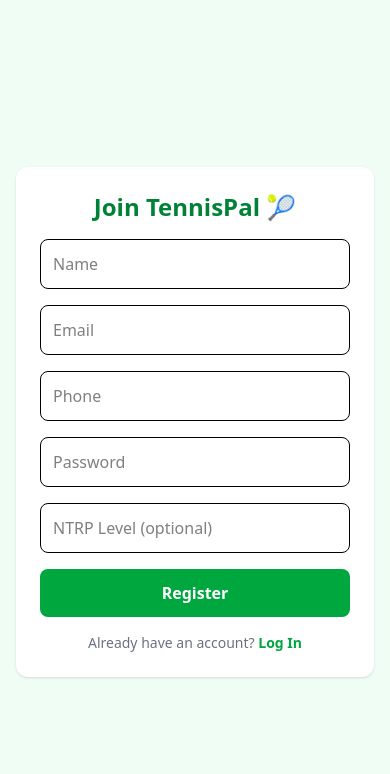
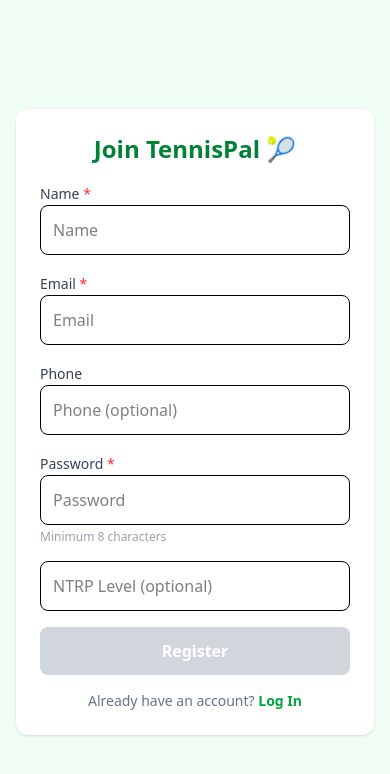
Before and after one commit to WeDebuGing/tennisPal, a React app in the folder frontend/: page /register in a window 390 px wide. Shown: the top 774 px of the page. Built offline with nearby package versions, Linux system fonts and the light colour scheme; the HTML template or start-up script is replaced by a standard one.

Commit message:
feat: add registration form validation (frontend + backend)
- Frontend: inline field errors on blur, required field asterisks,
  email/phone/password format validation, disabled submit until valid
- Backend: server-side validation for email format, password min 8 chars,
  phone format

Closes #18

```diff
--- a/frontend/src/pages/Register.tsx
+++ b/frontend/src/pages/Register.tsx
@@ -1,35 +1,114 @@
-import { useState } from 'react';
+import { useState, useMemo } from 'react';
 import { useAuth } from '../context/AuthContext';
 import { Link, useNavigate } from 'react-router-dom';
 import api from '../api/client';
 
+const EMAIL_RE = /^[^@\s]+@[^@\s]+\.[^@\s]+$/;
+const PHONE_RE = /^\+?[\d\s\-()]{7,15}$/;
+
 export default function Register() {
   const [form, setForm] = useState({ name: '', email: '', phone: '', password: '', ntrp: '' });
   const [error, setError] = useState('');
+  const [fieldErrors, setFieldErrors] = useState<Record<string, string>>({});
+  const [touched, setTouched] = useState<Record<string, boolean>>({});
   const { login } = useAuth();
   const nav = useNavigate();
-  const set = (k: string, v: string) => setForm({ ...form, [k]: v });
+
+  const set = (k: string, v: string) => {
+    setForm(f => ({ ...f, [k]: v }));
+    // Clear field error on change
+    setFieldErrors(fe => ({ ...fe, [k]: '' }));
+  };
+
+  const touch = (k: string) => setTouched(t => ({ ...t, [k]: true }));
+
+  // Validate on blur
+  const validate = (field: string) => {
+    const errs: Record<string, string> = {};
+    if (field === 'name' && !form.name.trim()) errs.name = 'Name is required.';
+    if (field === 'email') {
+      if (!form.email.trim() && !form.phone.trim()) errs.email = 'Email or phone is required.';
+      else if (form.email.trim() && !EMAIL_RE.test(form.email.trim())) errs.email = 'Invalid email format.';
+    }
+    if (field === 'phone') {
+      if (form.phone.trim() && !PHONE_RE.test(form.phone.trim())) errs.phone = 'Invalid phone format (e.g. +1234567890).';
+    }
+    if (field === 'password') {
+      if (!form.password) errs.password = 'Password is required.';
+      else if (form.password.length < 8) errs.password = 'Must be at least 8 characters.';
+    }
+    setFieldErrors(fe => ({ ...fe, ...errs, ...(Object.keys(errs).length === 0 ? { [field]: '' } : {}) }));
+  };
+
+  const canSubmit = useMemo(() => {
+    const hasName = form.name.trim().length > 0;
+    const hasContact = form.email.trim().length > 0 || form.phone.trim().length > 0;
+    const hasPassword = form.password.length >= 8;
+    const emailOk = !form.email.trim() || EMAIL_RE.test(form.email.trim());
+    const phoneOk = !form.phone.trim() || PHONE_RE.test(form.phone.trim());
+    return hasName && hasContact && hasPassword && emailOk && phoneOk;
+  }, [form]);
 
   const submit = async (e: React.FormEvent) => {
     e.preventDefault();
+    setError('');
     try {
       const { data } = await api.post('/auth/register', { ...form, ntrp: form.ntrp || null });
       login(data.token, data.user);
       nav('/');
-    } catch (err: any) { setError(err.response?.data?.error || 'Registration failed'); }
+    } catch (err: any) {
+      setError(err.response?.data?.error || 'Registration failed');
+    }
   };
+
+  const inputClass = (field: string) =>
+    `w-full border rounded-lg p-3 ${touched[field] && fieldErrors[field] ? 'border-red-400' : ''}`;
+
+  const FieldError = ({ field }: { field: string }) =>
+    touched[field] && fieldErrors[field] ? <p className="text-red-500 text-xs -mt-2">{fieldErrors[field]}</p> : null;
 
   return (
     <div className="min-h-screen flex items-center justify-center bg-green-50 p-4">
       <form onSubmit={submit} className="bg-white rounded-xl shadow p-6 w-full max-w-sm space-y-4">
         <h1 className="text-2xl font-bold text-green-700 text-center">Join TennisPal 🎾</h1>
         {error && <p className="text-red-500 text-sm">{error}</p>}
-        <input className="w-full border rounded-lg p-3" placeholder="Name" value={form.name} onChange={e => set('name', e.target.value)} required />
-        <input className="w-full border rounded-lg p-3" placeholder="Email" value={form.email} onChange={e => set('email', e.target.value)} />
-        <input className="w-full border rounded-lg p-3" placeholder="Phone" value={form.phone} onChange={e => set('phone', e.target.value)} />
-        <input className="w-full border rounded-lg p-3" type="password" placeholder="Password" value={form.password} onChange={e => set('password', e.target.value)} required />
+
+        <div>
+          <label className="text-sm font-medium text-gray-700">Name <span className="text-red-500">*</span></label>
+          <input className={inputClass('name')} placeholder="Name" value={form.name}
+            onChange={e => set('name', e.target.value)} onBlur={() => { touch('name'); validate('name'); }} />
+        </div>
+        <FieldError field="name" />
+
+        <div>
+          <label className="text-sm font-medium text-gray-700">Email <span className="text-red-500">*</span></label>
+          <input className={inputClass('email')} placeholder="Email" value={form.email}
+            onChange={e => set('email', e.target.value)} onBlur={() => { touch('email'); validate('email'); }} />
+        </div>
+        <FieldError field="email" />
+
+        <div>
+          <label className="text-sm font-medium text-gray-700">Phone</label>
+          <input className={inputClass('phone')} placeholder="Phone (optional)" value={form.phone}
+            onChange={e => set('phone', e.target.value)} onBlur={() => { touch('phone'); validate('phone'); }} />
+        </div>
+        <FieldError field="phone" />
+
+        <div>
+          <label className="text-sm font-medium text-gray-700">Password <span className="text-red-500">*</span></label>
+          <input className={inputClass('password')} type="password" placeholder="Password" value={form.password}
+            onChange={e => set('password', e.target.value)} onBlur={() => { touch('password'); validate('password'); }} />
+          <p className="text-xs text-gray-400 mt-1">Minimum 8 characters</p>
+        </div>
+        <FieldError field="password" />
+
         <input className="w-full border rounded-lg p-3" placeholder="NTRP Level (optional)" value={form.ntrp} onChange={e => set('ntrp', e.target.value)} />
-        <button className="w-full bg-green-600 text-white rounded-lg p-3 font-semibold hover:bg-green-700">Register</button>
+
+        <button
+          type="submit"
+          disabled={!canSubmit}
+          className={`w-full rounded-lg p-3 font-semibold text-white ${canSubmit ? 'bg-green-600 hover:bg-green-700' : 'bg-gray-300 cursor-not-allowed'}`}
+        >Register</button>
         <p className="text-center text-sm text-gray-500">Already have an account? <Link to="/login" className="text-green-600 font-semibold">Log In</Link></p>
       </form>
     </div>
```
Also changed, not shown: 1 other file (tests, documents, lock files or other folders).
